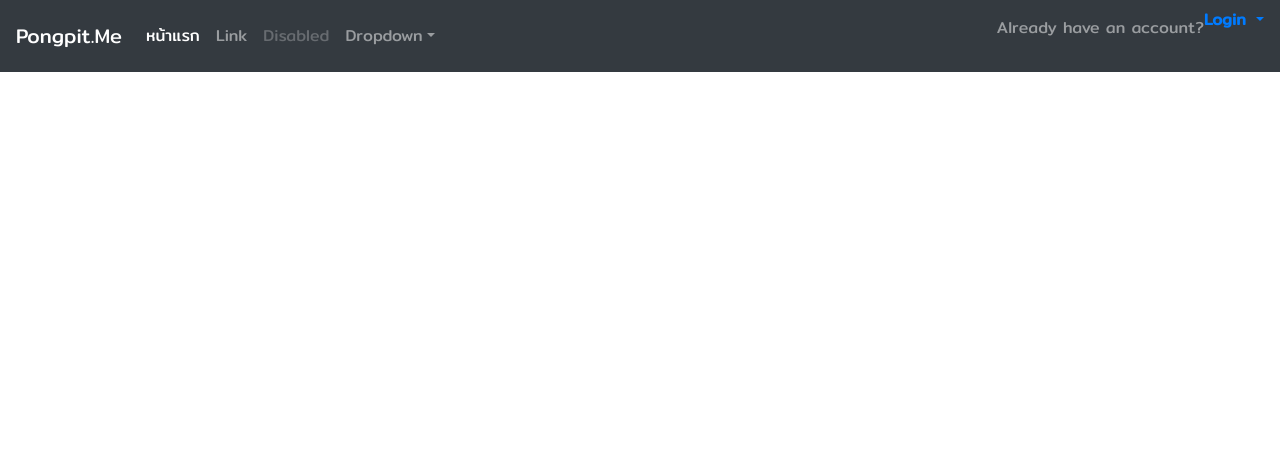
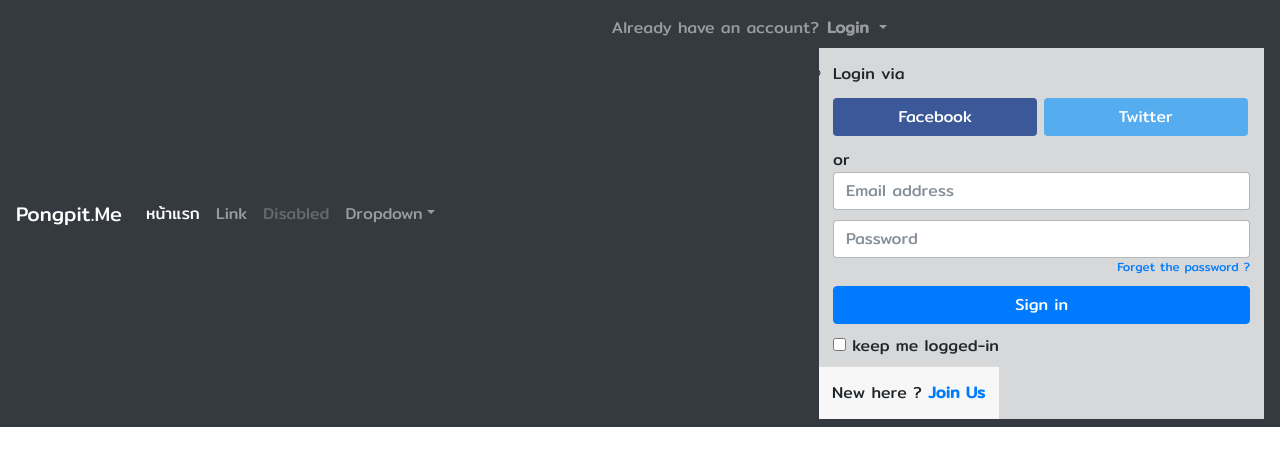
Before and after one commit to changthai2540/changthai2540.github.io, a plain HTML site: page index.html in a window 1280 px wide. Drawn offline with nearby package versions, Linux system fonts and the light colour scheme.

Commit message:
Add files via upload

```diff
--- a/index.html
+++ b/index.html
@@ -39,11 +39,11 @@
             </div>
           </li>
         </ul>
-		<ul class="nav navbar-nav navbar-right">
+		<ul class="navbar-nav navbar-right">
         <li><p class="navbar-text">Already have an account?</p></li>
-        <li class="dropdown">
-          <a href="#" class="dropdown-toggle" data-toggle="dropdown"><b>Login</b> <span class="caret"></span></a>
-			<ul id="login-dp" class="dropdown-menu">
+		<li class="nav-item dropdown">
+          <a href="#" class="nav-link dropdown-toggle" data-toggle="dropdown"><b>Login</b> <span class="caret"></span></a>
+			<ul id="login-dp" class="dropdown-item">
 				<li>
 					 <div class="row">
 							<div class="col-md-12">
```
